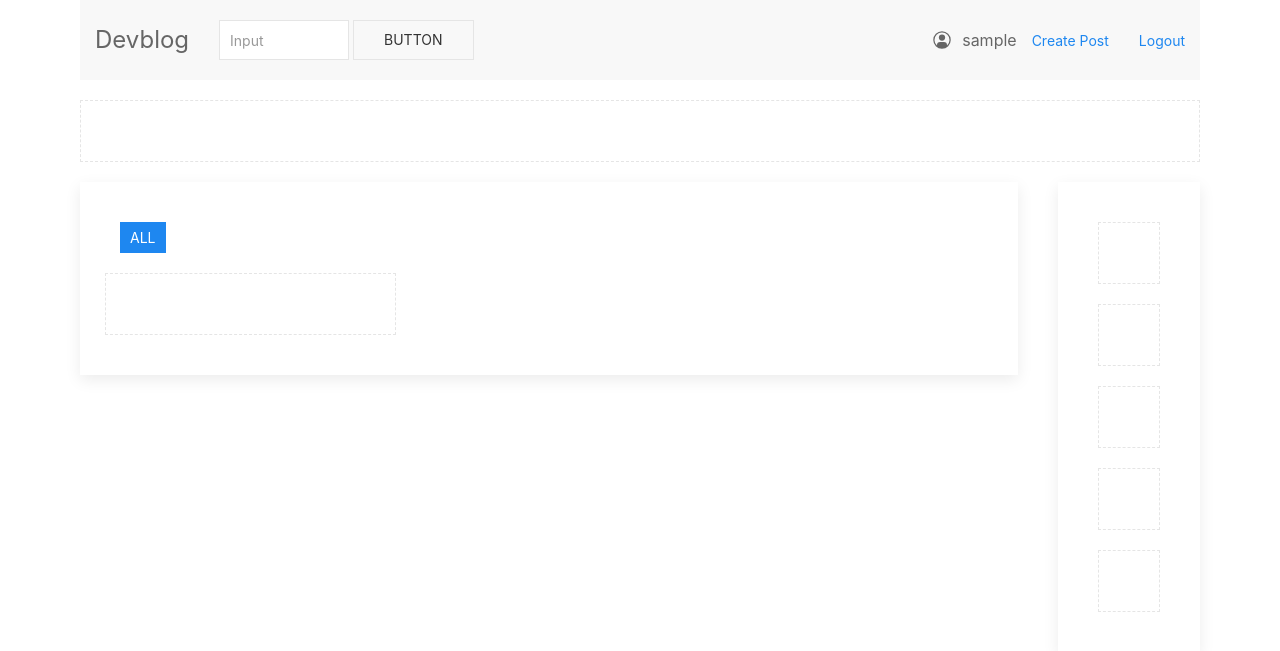
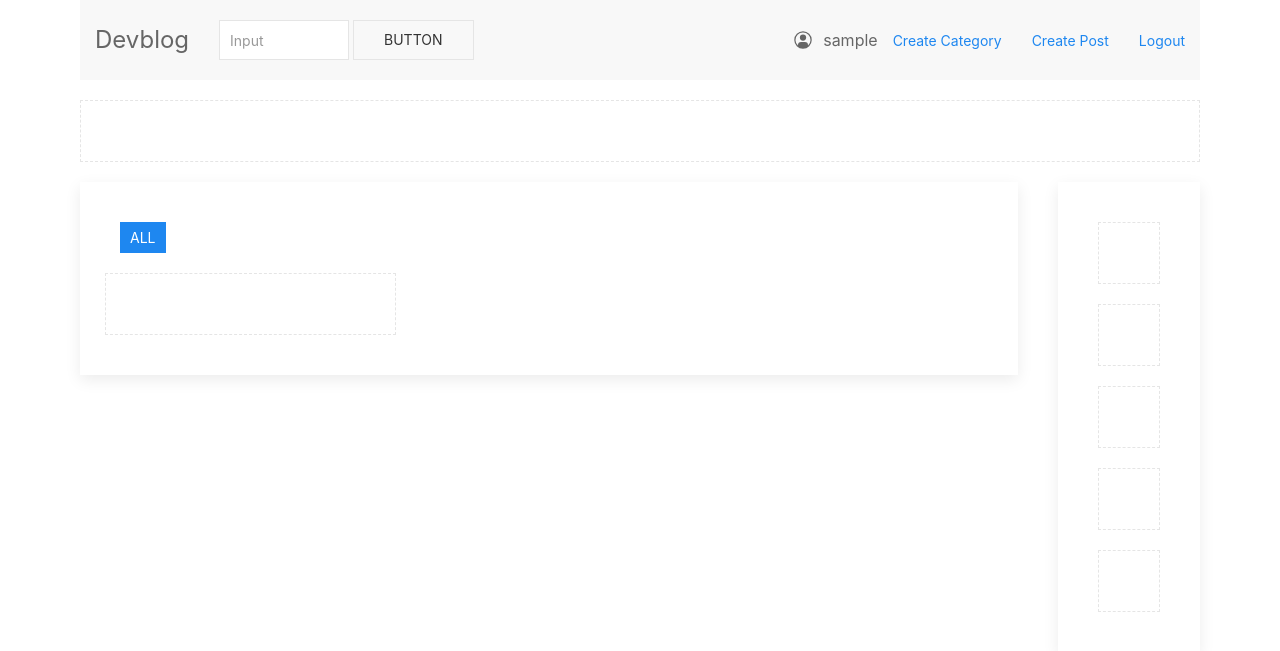
Before and after one commit to Madalin-Antonoiu/python-devblog, a Django app: page / in a window 1280 px wide. Shown: the top 651 px of the page. Run offline with Django 3.2, Linux system fonts and the light colour scheme; the visitor is signed in with stand-in values (Sample User, id 1); data that the repository does not hold is empty.

Commit message:
♛ Added Categories

```diff
--- a/main/blog/forms.py
+++ b/main/blog/forms.py
@@ -1,16 +1,24 @@
 # This is how i add a class to every field from models.py and add it to DOM
 
 from django import forms
-from .models import Post
+from .models import Post, Category
+
+categories = Category.objects.all().values_list('name', 'name')
+
+category_list = []
+
+for item in categories:
+    category_list.append(item)
 
 class PostForm(forms.ModelForm):
     class Meta:
         model = Post
-        fields = ( "title", "author", "body", "slug")
+        fields = ( "title", "author", "category", "body", "slug")
 
         widgets = {
             'title': forms.TextInput(attrs={"class": 'uk-input uk-form-small uk-form-width-large'}),
             'author': forms.Select(attrs={"class": 'uk-select uk-form-small uk-form-width-large'}),
+            'category': forms.Select(choices=category_list,attrs={"class": 'uk-select uk-form-small uk-form-width-large'}),
             'slug': forms.TextInput(attrs={"class": 'uk-input uk-form-small uk-form-width-large'}),
             'body': forms.Textarea(attrs={"class": 'uk-textarea uk-form-small uk-form-width-large'}),
         }
--- a/main/blog/templates/home.html
+++ b/main/blog/templates/home.html
@@ -13,8 +13,9 @@
                         <!-- A -->
                         <ul class="uk-subnav uk-subnav-pill">
                             <li class="uk-active" uk-filter-control><a href="#">All</a></li>
+
                             {% for post in object_list %}
-                                <li uk-filter-control="[data-category={{ post.pk }}]"><a href="#">{{ post.pk }}</a></li> <!-- It only shows the categories with posts in them -->
+                                <li uk-filter-control="[data-category={{ post.category }}]"><a href="#">{{ post.category }}</a></li> <!-- It only shows the categories with posts in them -->
                             {% endfor %}
                         </ul>
 
@@ -23,9 +24,9 @@
 
                             {% for post in object_list %}
 
-                            <li data-category="{{ post.pk}}"> <!-- The category dictates sorting-->
+                            <li data-category="{{ post.category }}"> <!-- The category dictates sorting-->
                                 <div class="uk-card uk-card-default uk-card-body uk-card-hover">
-                                        <span class="uk-card-badge uk-label uk-background-secondary">{{ post.pk}}</span>
+                                        <span class="uk-card-badge uk-label uk-background-secondary">{{ post.category}}</span> <!--Badge-->
 
                                         <h3 class="uk-card-title uk-margin-top">
                                             <a href="{% url 'read-post' post.slug post.pk %}" class="uk-link-heading">{{ post.title}}</a>
--- a/main/blog/templates/navbar.html
+++ b/main/blog/templates/navbar.html
@@ -24,9 +24,13 @@
 
 
             {% if user.is_staff %}
-                <div class="uk-navbar-item">
-                    <a href="{% url 'create-post' %}">Create Post</a>
-                </div>
+            <div class="uk-navbar-item">
+                <a href="{% url 'create-category' %}">Create Category</a>
+            </div>
+
+            <div class="uk-navbar-item">
+                <a href="{% url 'create-post' %}">Create Post</a>
+            </div>
             {% endif %}
 
 
--- a/main/blog/urls.py
+++ b/main/blog/urls.py
@@ -1,5 +1,5 @@
 from django.urls import path
-from .views import HomeView, CreatePostView, ReadPostView,  UpdatePostView, DeletePostView
+from .views import HomeView, CreatePostView, ReadPostView,  UpdatePostView, DeletePostView, CreateCategoryView
 
 urlpatterns = [
     path('', HomeView.as_view(), name="home"),
@@ -7,4 +7,6 @@ urlpatterns = [
     path('<slug:slug>/<int:pk>', ReadPostView.as_view(), name="read-post"),
     path("update-post/<slug:slug>/<int:pk>", UpdatePostView.as_view(), name="update-post"),
     path("delete/<slug:slug>/<int:pk>", DeletePostView.as_view(), name="delete-post"),
+
+    path("create-category/", CreateCategoryView.as_view(), name="create-category"),
 ]
--- a/main/blog/views.py
+++ b/main/blog/views.py
@@ -1,5 +1,5 @@
 from django.shortcuts import render
-from .models import Post, Category # this is our models.py file
+from .models import Post, Category # this is from our models.py file
 from django.views.generic import ListView, CreateView, DetailView,  UpdateView, DeleteView
 from .forms import PostForm
 from django.urls import reverse_lazy
@@ -31,3 +31,8 @@ class DeletePostView(DeleteView):
     model = Post
     template_name = "CRUD/Delete_Post.html"
     success_url = reverse_lazy('home')
+
+class CreateCategoryView(CreateView):
+    model = Category
+    fields = "__all__"
+    template_name = 'Category/Create_Category.html'
```
Also changed, not shown: main/blog/models.py (+8 -5 lines), main/blog/templates/Category/Create_Category.html (added, +34 -0 lines), main/blog/migrations/0008_auto_20200806_1352.py (added).
